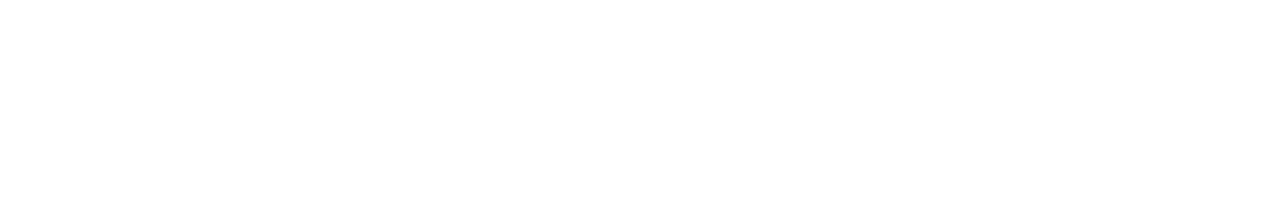
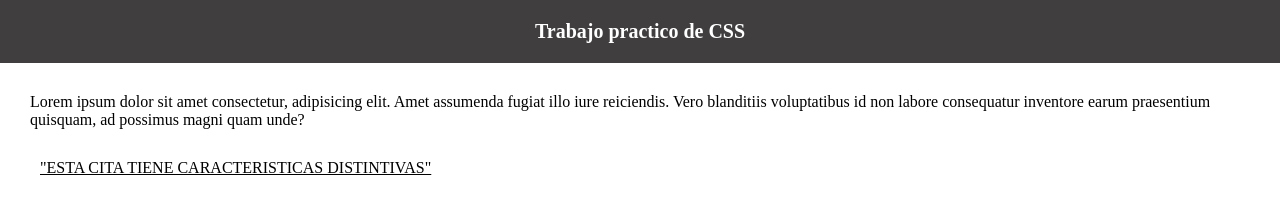
Before and after one commit to augusto995/TPCss, a plain HTML site: page index.html in a window 1280 px wide. Drawn offline with Linux system fonts and the light colour scheme.

Commit message:
Punto 1 y 2

```diff
--- a/index.html
+++ b/index.html
@@ -4,8 +4,18 @@
     <meta charset="UTF-8">
     <meta name="viewport" content="width=device-width, initial-scale=1.0">
     <title>Document</title>
+    <link rel="stylesheet" href="style.css">
 </head>
 <body>
+    <header class="header">
+        <h1>
+            Trabajo practico de CSS
+        </h1>
+    </header>
+    <div>
+        <p class="parrafo">Lorem ipsum dolor sit amet consectetur, adipisicing elit. Amet assumenda fugiat illo iure reiciendis. Vero blanditiis voluptatibus id non labore consequatur inventore earum praesentium quisquam, ad possimus magni quam unde?</p>
+        <blockquote class="cita">"Esta cita tiene caracteristicas distintivas"</blockquote>
+    </div>
 
 </body>
 </html>
--- a/style.css
+++ b/style.css
@@ -0,0 +1,21 @@
+.header{
+    text-align: center;
+    color: white;
+    background-color: rgb(64, 62, 62);
+
+}
+body{
+    margin: 0;
+}
+h1 {
+    margin-top: 0;
+    padding: 20px;
+    font-size: 20px;
+}
+.cita{
+    text-decoration: underline;
+    text-transform: uppercase;
+}
+.parrafo{
+    margin: 30px;
+}
```
